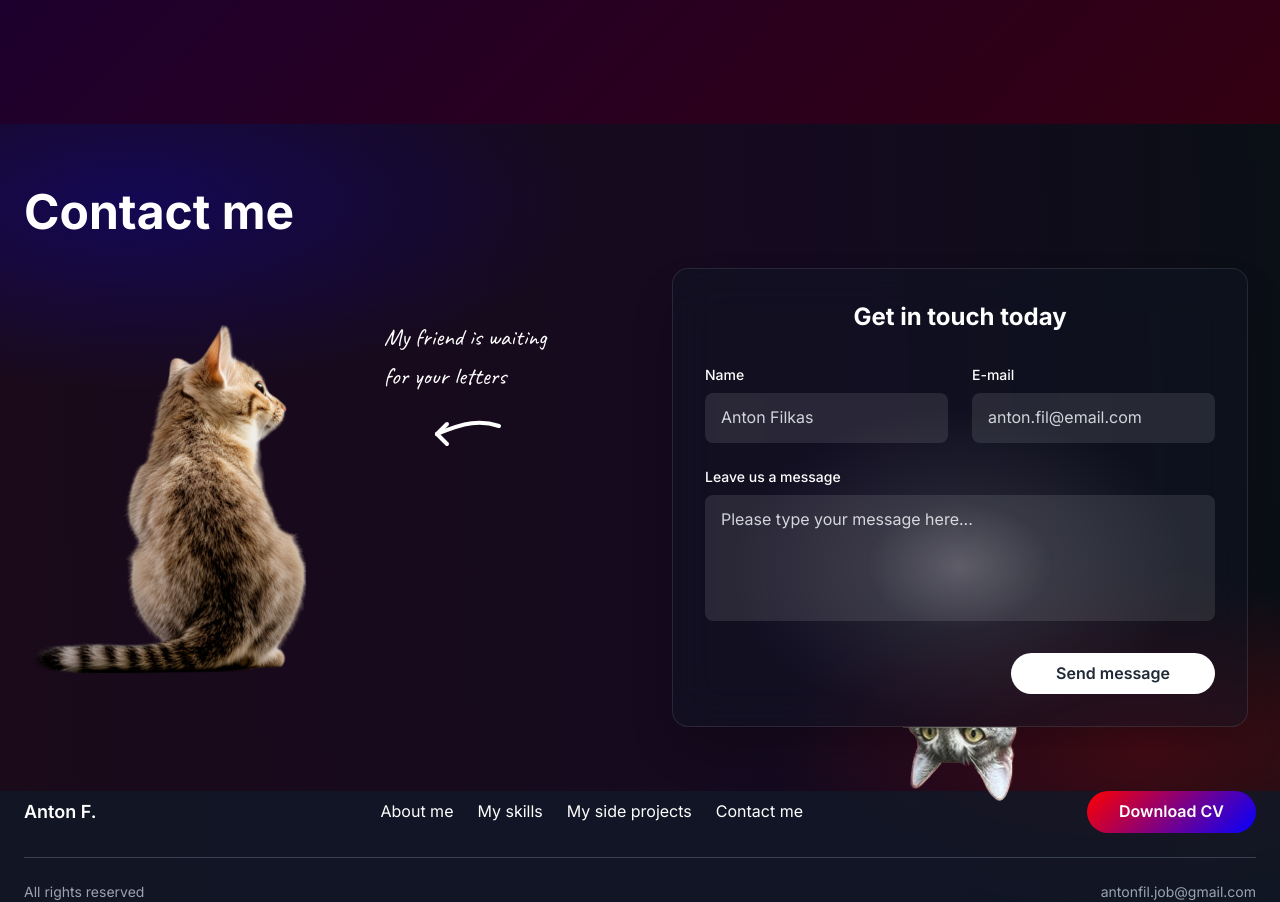
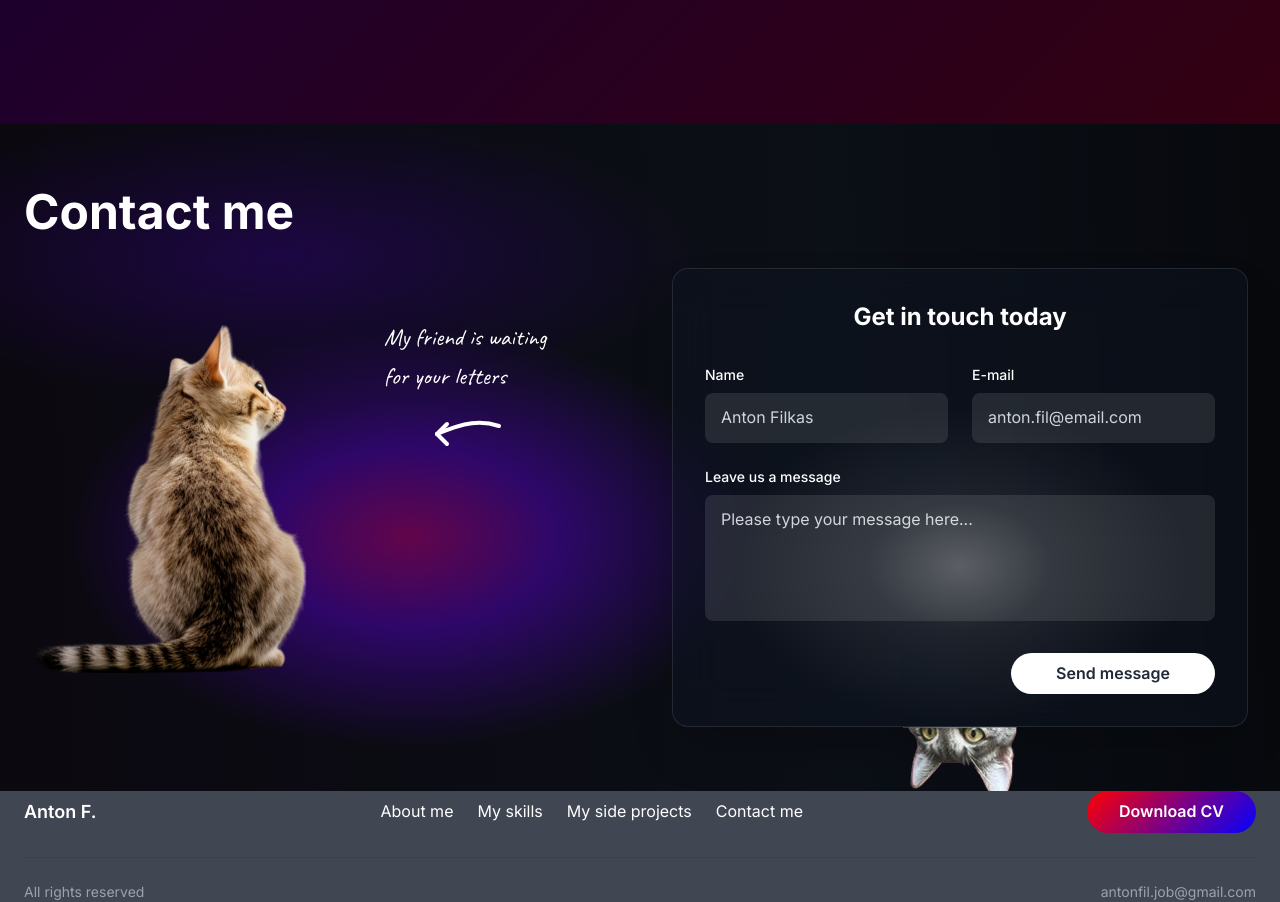
Before and after one commit to talha424588/Portfolio, a React (Vite) app: page / in a window 1280 px wide. Shown: the part 3240-4142 px from the top of the page. Built offline with nearby package versions, Linux system fonts and the light colour scheme.

Commit message:
contact page gradient update

```diff
--- a/src/components/Contact.tsx
+++ b/src/components/Contact.tsx
@@ -26,16 +26,19 @@ const Contact: React.FC = () => {
   };
 
   return (
-    // <section id="contact" className="min-h-[60vh] relative overflow-hidden">
+    <>
+    {/* <section id="contact" className="min-h-[60vh] relative overflow-hidden"> */}
     <section
       id="contact"
       className="min-h-[60vh] relative overflow-hidden"
       style={{
-        background: `radial-gradient(60% 40% at 10% 10%, rgba(4,0,255,.25) 0%, transparent 60%),
-                 radial-gradient(50% 35% at 90% 80%, rgba(255,0,0,.22) 0%, transparent 60%),
-                 linear-gradient(268deg, #0b0f16 0%, #140a1f 35%, #1a0a1a 100%)`
+        background: `
+                 radial-gradient(38% 45% at 32% 62%, rgba(170,0,120,0.55) 0%, rgba(98,0,234,0.40) 30%, rgba(98,0,234,0.00) 70%),
+                 radial-gradient(60% 40% at 22% 20%, rgba(62,0,160,0.35) 0%, rgba(62,0,160,0.00) 55%),
+                 linear-gradient(268deg, #07090d 0%, #0b0f16 35%, #0b0810 100%)`
       }}
     >
+
       {/* Header */}
       <div className="pt-16 pb-8">
         <div className="max-w-7xl mx-auto px-6">
@@ -180,7 +183,8 @@ const Contact: React.FC = () => {
         </div>
       </div>
 
-      {/* Footer */}
+    </section>
+    {/* Footer moved outside the contact section so it keeps its own background */}
     <footer className="bg-gray-900/80 ">
       <div className="max-w-7xl mx-auto px-6">
         <div className="flex flex-col lg:flex-row justify-between items-center space-y-4 lg:space-y-0">
@@ -235,7 +239,7 @@ const Contact: React.FC = () => {
         </div>
       </div>
     </footer>
-    </section>
+    </>
   );
 };
 
```
Lines whose indentation alone changed are shown as unchanged.
